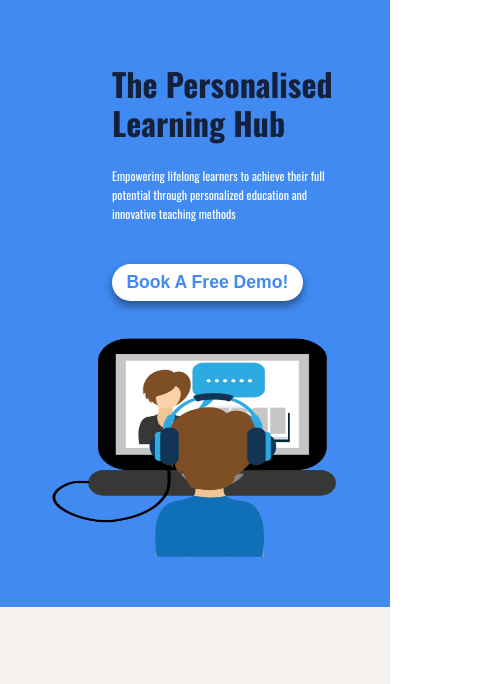
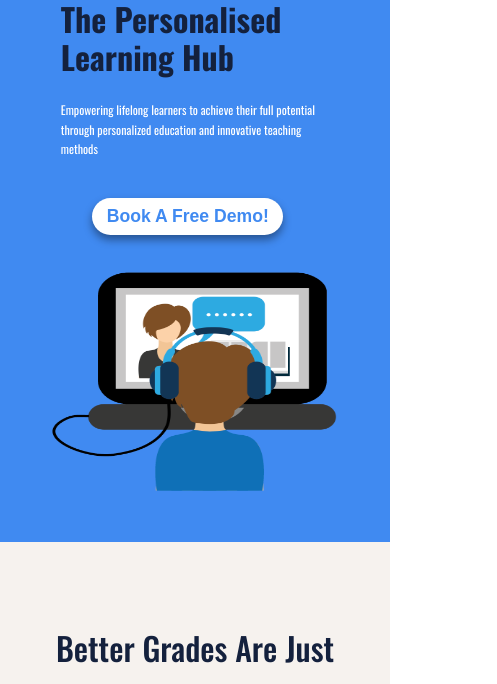
Before and after one commit to ahsanhd/Simply-Best-Academy, a website: page index.html in a window 390 px wide. Shown: the part 116-800 px from the top of the page, 497 px wide, since content can reach past the window. Drawn offline with nearby package versions, Linux system fonts and the light colour scheme.

Commit message:
Responsiveness/Price-Section

```diff
--- a/sass/base/_typography.scss
+++ b/sass/base/_typography.scss
@@ -4,6 +4,19 @@
 margin-right: -4rem;
 width: 100%;
 padding: 2rem;
+
+
+@include respond(phone) {
+    margin-left: 0;
+    margin-top: 0;
+    margin-right: 0;
+    width: 100%;
+    padding: 2rem;
+    display: flex;
+    flex-direction: column;
+    align-items: center;
+}
+
 
 }
 
@@ -29,6 +42,7 @@
 
     @include respond(phone) {
         font-size: 1.5rem;
+        width: 75%;
     }
 }
 
--- a/sass/components/_navigation.scss
+++ b/sass/components/_navigation.scss
@@ -15,6 +15,7 @@
     @include respond(phone) {
         flex-direction: column;
         align-items: center;
+        padding-inline: 0rem;
     }
 
 }
@@ -31,15 +32,28 @@
 
 .list-box {
     margin: auto 0;
+
+    @include respond(phone) {
+        width: 100%;
+    }
 }
 
 .list {
     list-style: none;
    // position: relative;
 
+   @include respond(phone) {
+    display: flex;
+    justify-content: space-evenly;
+}
+
     &__item {
         display: inline-block;
         padding: 0 2rem;
+
+        @include respond(phone) {
+            padding: 0 .5rem;
+        }
 
     }
 
--- a/sass/components/_price-sections.scss
+++ b/sass/components/_price-sections.scss
@@ -13,8 +13,13 @@
 
 .price-text {
     text-align: center;
-    padding: 4rem;
+    padding: 1.8rem;
     font-size: 2rem;
+
+    @include respond(tab-land) {
+        padding: 1rem;
+        font-size: 1.6rem;
+    }
 }
 
 .price-btn,
@@ -35,6 +40,11 @@
     cursor: pointer;
     border: none;
     background-color: orangered;
+
+    @include respond(tab-land) {
+
+        font-size: 1.4rem;
+    }
 }
 
 .price-btn::after {
--- a/sass/layouts/_row.scss
+++ b/sass/layouts/_row.scss
@@ -3,6 +3,16 @@
     width: 80%;
     padding: 2rem 0;
     justify-content: center;
+
+    @include respond(tab-land) {
+        width: 80%;
+        padding: 2rem 0;
+    }
+
+    @include respond(phone) {
+        flex-direction: column;
+        align-items: center;
+    }
 }
 
 .row-column {
@@ -29,6 +39,11 @@
     &:not(:last-child) {
 
         margin-right: 5rem;
+
+
+        @include respond(phone) {
+            margin-right: 0;
+        }
     }
 
     display: flex;
@@ -43,6 +58,10 @@
         box-shadow: var(--shadow-dark);
         width: 25%;
         padding: 3rem;
+
+        @include respond(tab-land) {
+            width: 80%;
+        }
     }
 }
 
```
Also changed, not shown: css/style.css.
